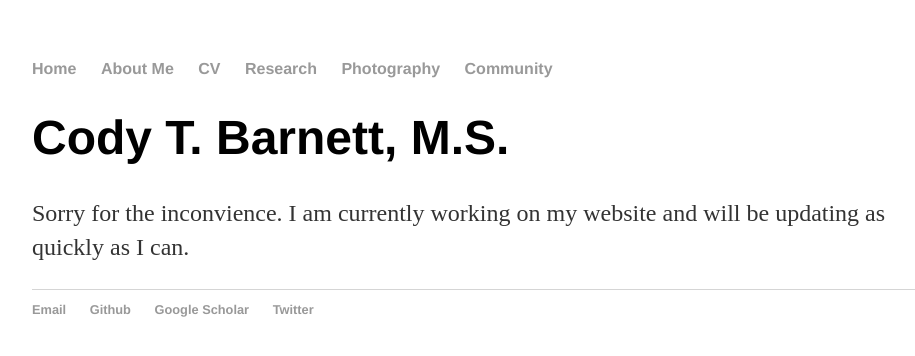
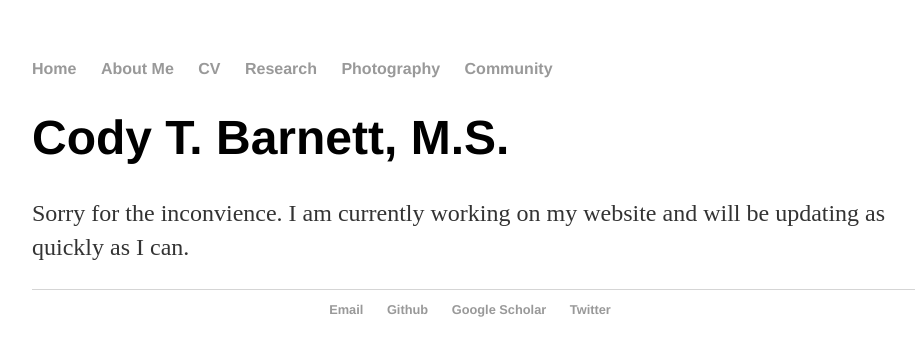
Before and after one commit to Cbarnett207/CBarnett207.github.io, a Jekyll site: the page built from index.html, in a window 1280 px wide. Shown: the top 356 px of the page, without its empty margins (160-1075 px from the left). Built offline with Jekyll 4.4.1, drawn with Linux system fonts in a browser that asks for light colours.

Commit message:
Update default.html
added <div align="center"> to the footer first entry to align footer items to the center of the webpage.

```diff
--- a/_layouts/default.html
+++ b/_layouts/default.html
@@ -24,10 +24,10 @@
 			</div><!-- /.container -->
 			<footer>
 	    		<ul>
-	        		<li><a href="mailto:codybarnett@ku.edu">Email</a></li>
-	        		<li><a href="https://github.com/Cbarnett207">Github</a></li>
-				<li><a href="https://scholar.google.com/citations?hl=en&view_op=list_works&gmla=AJsN-F4UgN5ueqeUOfjsqjmC7_p0A4dthMC9-y24TSlu-DjdC71s1ohvj_F66HKdx54Srv8PvgNy4anPrpieR786HQYsx5WQDQ&user=_cGjc70AAAAJ">Google Scholar</a></li>
-				<li><a href="https://twitter.com/CodyTBarnett">Twitter</a></li>
+	        		<div align="center"><li><a href="mailto:codybarnett@ku.edu">Email</a></li>
+	        			<li><a href="https://github.com/Cbarnett207">Github</a></li>
+					<li><a href="https://scholar.google.com/citations?hl=en&view_op=list_works&gmla=AJsN-F4UgN5ueqeUOfjsqjmC7_p0A4dthMC9-y24TSlu-DjdC71s1ohvj_F66HKdx54Srv8PvgNy4anPrpieR786HQYsx5WQDQ&user=_cGjc70AAAAJ">Google Scholar</a></li>
+					<li><a href="https://twitter.com/CodyTBarnett">Twitter</a></li>
 				</ul>
 			</footer>
 		</body>
```
